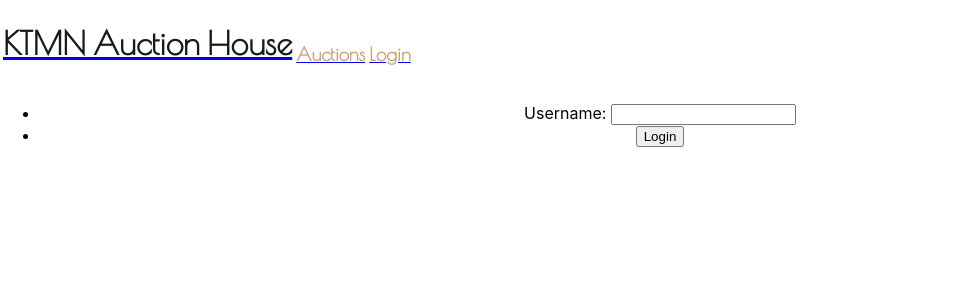
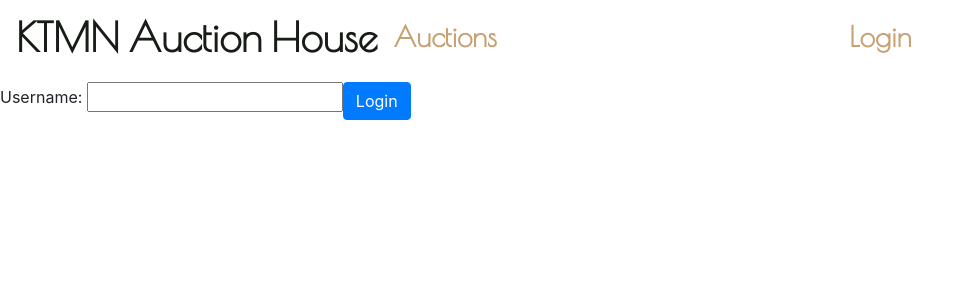
Before and after one commit to KBriannaCollins/AuctionHouseSystem, a React (Create React App) app in the folder auctionhouse-frontend/: page /login in a window 1280 px wide. Shown: the top 300 px of the page, without its empty margins (0-973 px from the left). Built offline with nearby package versions, Linux system fonts and the light colour scheme; no server answers.

Commit message:
Updated front-end
yes

```diff
--- a/auctionhouse-frontend/package.json
+++ b/auctionhouse-frontend/package.json
@@ -7,8 +7,10 @@
     "@testing-library/react": "^9.5.0",
     "@testing-library/user-event": "^7.2.1",
     "axios": "^0.19.2",
+    "bootstrap": "^4.5.0",
     "node-sass": "^4.14.1",
     "react": "^16.13.1",
+    "react-bootstrap": "^1.0.1",
     "react-dom": "^16.13.1",
     "react-redux": "^7.2.0",
     "react-router-dom": "^5.2.0",
--- a/auctionhouse-frontend/src/components/routing.component.js
+++ b/auctionhouse-frontend/src/components/routing.component.js
@@ -2,6 +2,7 @@ import React, { Component } from 'react';
 import { Route, BrowserRouter as Router, Link } from 'react-router-dom';
 import BidForm from './bidform.component';
 import Login from './login.component';
+import { Navbar, Nav } from 'react-bootstrap';
 import '../sass/nav.scss';
 
 class Routing extends Component{
@@ -9,21 +10,12 @@ class Routing extends Component{
         return (
         <>
             <Router>
-                <table>
-                    <tbody>
-                        <tr>
-                            <td>
-                                <Link to='/' className='nav_link'><h1>KTMN Auction House</h1></Link>
-                            </td>
-                            <td>
-                                <Link to='/auctions/1' className='nav_link'><h3>Auctions</h3></Link>
-                            </td>
-                            <td>
-                                <Link to='/login' className='nav_link'><h3>Login</h3></Link>
-                            </td>
-                        </tr>
-                    </tbody>
-                </table>
+                <Navbar>
+                    <Navbar.Brand><Link to='/' className='nav_link'><h1>KTMN Auction House</h1></Link></Navbar.Brand>
+                    <Nav className="mr-auto"><Link to='/auctions/1' className='nav_link'><h3>Auctions</h3></Link></Nav>
+                    <Nav className="mr-auto"><Link to='/login' className='nav_link'><h3>Login</h3></Link></Nav>
+                </Navbar>
+
                 <Route path='/auctions/:id' component={BidForm}/>
                 <Route path="/login" component={Login}/>
             </Router>
--- a/auctionhouse-frontend/src/sass/theme.scss
+++ b/auctionhouse-frontend/src/sass/theme.scss
@@ -1,4 +1,5 @@
 @import url('https://fonts.googleapis.com/css2?family=Poiret+One&display=swap');
+@import "~bootstrap/scss/bootstrap";
 
 $ah-white: #ffffff;
 $ah-offwhite: #edeae6;
```
Also changed, not shown: auctionhouse-frontend/src/sass/nav.scss (line endings or trailing spaces), 1 other file (tests, documents, lock files or other folders).
